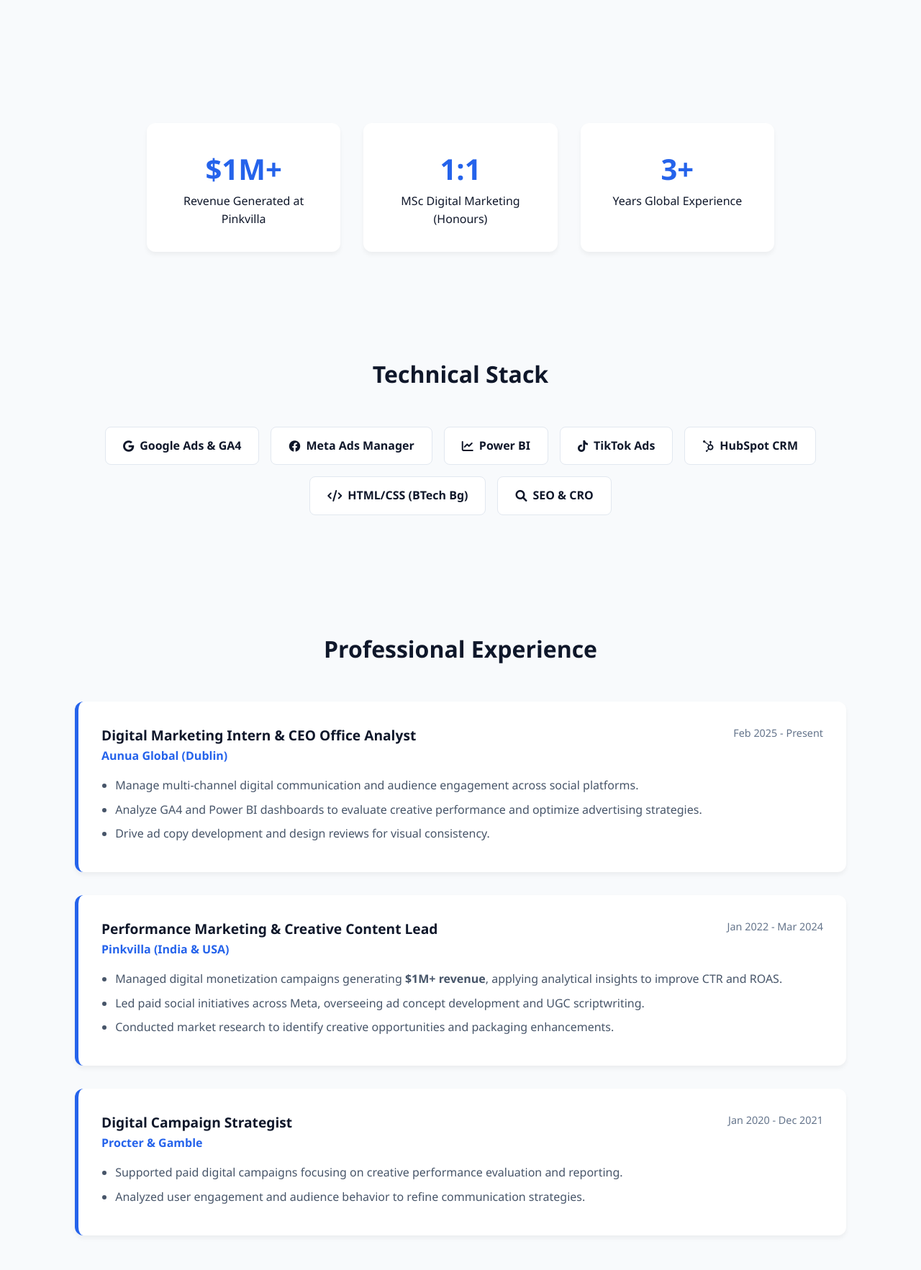
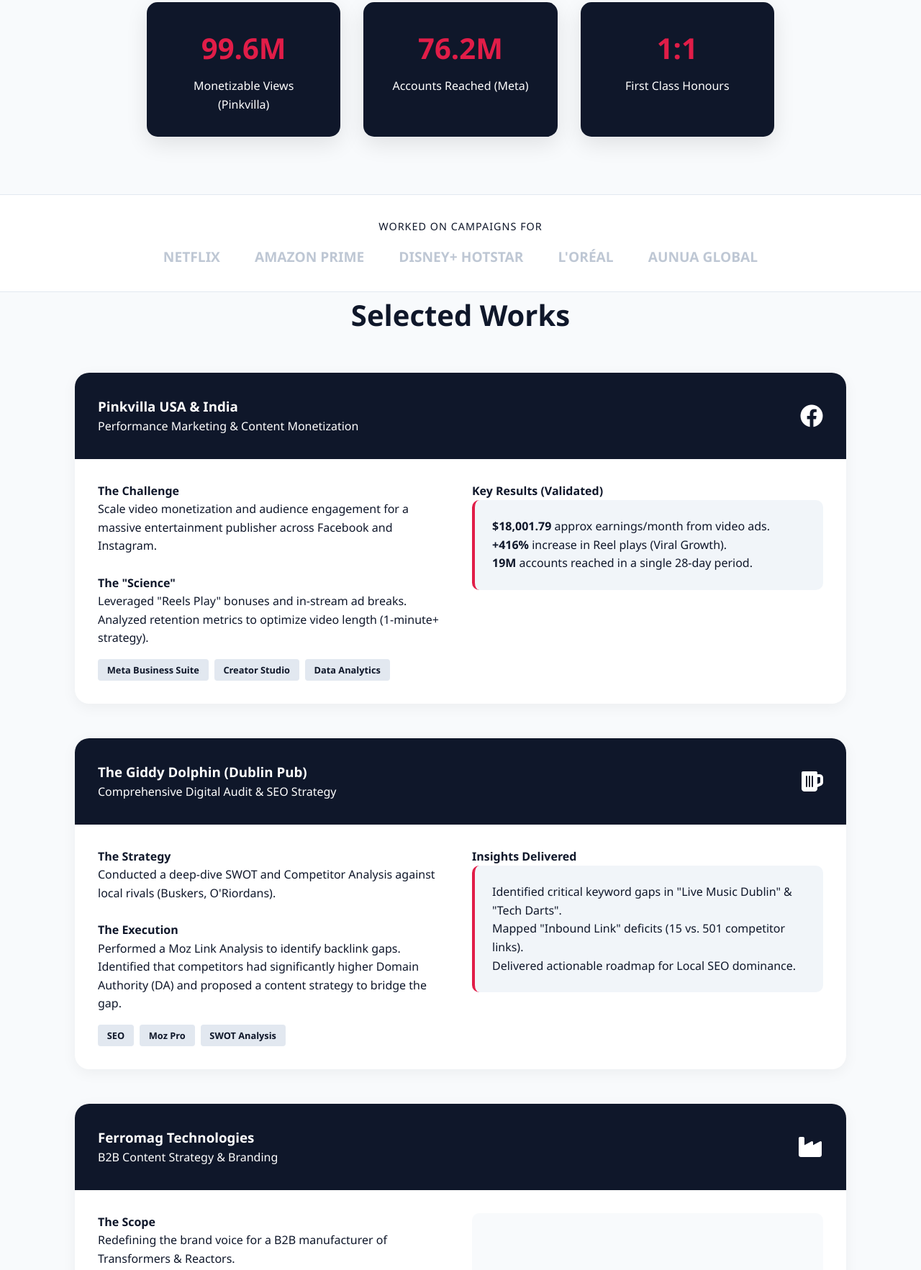
Before and after one commit to TridishaBaruah/TridishaBaruah.github.io, a plain HTML site: page index.html in a window 1280 px wide. Shown: the part 583-2348 px from the top of the page at 72% size. Drawn offline with Linux system fonts and the light colour scheme.

Commit message:
Update index.html

```diff
--- a/index.html
+++ b/index.html
@@ -3,14 +3,16 @@
 <head>
     <meta charset="UTF-8">
     <meta name="viewport" content="width=device-width, initial-scale=1.0">
-    <title>Tridisha Baruah | Data-Driven Marketing Strategist</title>
+    <title>Tridisha Baruah | Digital Marketing Portfolio</title>
     <link href="https://cdnjs.cloudflare.com/ajax/libs/font-awesome/6.0.0/css/all.min.css" rel="stylesheet">
     <style>
         :root {
-            --primary: #2563EB; /* Professional Blue */
+            --primary: #E11D48; /* Pinkvilla-inspired Pink/Red for impact */
+            --primary-dark: #be123c;
             --dark: #0f172a;
             --light: #f8fafc;
-            --text-gray: #64748b;
+            --text-gray: #475569;
+            --glass: rgba(255, 255, 255, 0.95);
         }
 
         * {
@@ -41,25 +43,26 @@
 
         .logo {
             font-weight: 800;
-            font-size: 1.2rem;
-            letter-spacing: -0.5px;
+            font-size: 1.4rem;
+            color: var(--dark);
         }
+
+        .logo span { color: var(--primary); }
 
         .nav-links a {
             text-decoration: none;
-            color: var(--dark);
+            color: var(--text-gray);
             margin-left: 2rem;
-            font-weight: 500;
+            font-weight: 600;
             transition: color 0.3s;
+            font-size: 0.95rem;
         }
 
-        .nav-links a:hover {
-            color: var(--primary);
-        }
+        .nav-links a:hover { color: var(--primary); }
 
         /* --- Hero Section --- */
         .hero {
-            padding: 8rem 5%;
+            padding: 8rem 5% 4rem;
             max-width: 1200px;
             margin: 0 auto;
             text-align: center;
@@ -67,299 +70,366 @@
 
         .hero h1 {
             font-size: 3.5rem;
-            margin-bottom: 1rem;
-            line-height: 1.2;
+            margin-bottom: 1.5rem;
+            line-height: 1.1;
+            color: var(--dark);
         }
 
-        .highlight {
-            color: var(--primary);
-            position: relative;
-        }
-
-        .hero p {
-            font-size: 1.25rem;
+        .hero p.tagline {
+            font-size: 1.5rem;
             color: var(--text-gray);
-            max-width: 700px;
-            margin: 1.5rem auto;
+            font-style: italic;
+            margin-bottom: 2rem;
+            max-width: 800px;
+            margin-left: auto;
+            margin-right: auto;
         }
 
         .btn {
             display: inline-block;
             background: var(--primary);
             color: white;
-            padding: 0.8rem 2rem;
+            padding: 1rem 2.5rem;
             border-radius: 50px;
             text-decoration: none;
-            font-weight: 600;
-            transition: transform 0.2s, box-shadow 0.2s;
+            font-weight: 700;
+            transition: all 0.3s;
+            box-shadow: 0 4px 15px rgba(225, 29, 72, 0.3);
         }
 
         .btn:hover {
+            background: var(--primary-dark);
             transform: translateY(-2px);
-            box-shadow: 0 10px 20px rgba(37, 99, 235, 0.2);
         }
 
-        /* --- Stats/Impact Section --- */
-        .stats-container {
+        /* --- Client Strip --- */
+        .client-strip {
+            background: white;
+            padding: 2rem 5%;
+            margin-top: 4rem;
+            border-top: 1px solid #e2e8f0;
+            border-bottom: 1px solid #e2e8f0;
+        }
+
+        .client-logos {
+            display: flex;
+            justify-content: center;
+            gap: 3rem;
+            flex-wrap: wrap;
+            align-items: center;
+            opacity: 0.6;
+            font-weight: 700;
+            font-size: 1.2rem;
+            color: #94a3b8;
+        }
+
+        /* --- Stats Grid --- */
+        .stats-grid {
             display: grid;
             grid-template-columns: repeat(auto-fit, minmax(200px, 1fr));
             gap: 2rem;
             max-width: 1000px;
-            margin: 4rem auto;
+            margin: -3rem auto 5rem;
+            position: relative;
+            z-index: 10;
             padding: 0 5%;
         }
 
         .stat-card {
-            background: white;
+            background: var(--dark);
+            color: white;
             padding: 2rem;
-            border-radius: 12px;
+            border-radius: 15px;
             text-align: center;
-            box-shadow: 0 4px 6px rgba(0,0,0,0.05);
-            transition: transform 0.3s;
+            box-shadow: 0 10px 30px rgba(0,0,0,0.1);
         }
 
-        .stat-card:hover {
-            transform: translateY(-5px);
-        }
-
-        .stat-number {
+        .stat-num {
             font-size: 2.5rem;
             font-weight: 800;
             color: var(--primary);
             display: block;
+            margin-bottom: 0.5rem;
         }
 
-        /* --- Skills Section --- */
-        .section {
+        /* --- Projects / Case Studies --- */
+        .section-title {
+            text-align: center;
+            font-size: 2.5rem;
+            margin-bottom: 3rem;
+        }
+
+        .project-container {
+            max-width: 1200px;
+            margin: 0 auto;
+            padding: 0 5% 5rem;
+        }
+
+        .project-card {
+            background: white;
+            border-radius: 20px;
+            overflow: hidden;
+            box-shadow: 0 5px 20px rgba(0,0,0,0.05);
+            margin-bottom: 3rem;
+            display: flex;
+            flex-direction: column;
+        }
+
+        .project-header {
+            background: var(--dark);
+            color: white;
+            padding: 2rem;
+            display: flex;
+            justify-content: space-between;
+            align-items: center;
+            flex-wrap: wrap;
+        }
+
+        .project-content {
+            padding: 2rem;
+            display: grid;
+            grid-template-columns: 1fr 1fr;
+            gap: 2rem;
+        }
+
+        .metric-box {
+            background: #f1f5f9;
+            padding: 1.5rem;
+            border-radius: 10px;
+            border-left: 4px solid var(--primary);
+        }
+
+        .tech-stack {
+            margin-top: 1rem;
+            display: flex;
+            gap: 0.5rem;
+            flex-wrap: wrap;
+        }
+
+        .tech-badge {
+            background: #e2e8f0;
+            padding: 0.3rem 0.8rem;
+            border-radius: 4px;
+            font-size: 0.8rem;
+            font-weight: 600;
+        }
+
+        /* --- Awards Section --- */
+        .awards-section {
+            background: var(--dark);
+            color: white;
             padding: 5rem 5%;
+        }
+
+        .awards-grid {
+            display: grid;
+            grid-template-columns: repeat(auto-fit, minmax(300px, 1fr));
+            gap: 2rem;
             max-width: 1200px;
             margin: 0 auto;
         }
 
-        .section-title {
-            font-size: 2rem;
-            margin-bottom: 3rem;
-            text-align: center;
+        .award-card {
+            background: rgba(255,255,255,0.1);
+            padding: 2rem;
+            border-radius: 12px;
+            border: 1px solid rgba(255,255,255,0.1);
         }
 
-        .skills-grid {
-            display: flex;
-            flex-wrap: wrap;
-            justify-content: center;
-            gap: 1rem;
-        }
-
-        .skill-tag {
-            background: white;
-            padding: 0.8rem 1.5rem;
-            border-radius: 8px;
-            border: 1px solid #e2e8f0;
-            font-weight: 600;
-            display: flex;
-            align-items: center;
-            gap: 0.5rem;
-        }
-
-        /* --- Experience & Education --- */
-        .timeline-item {
-            background: white;
-            padding: 2rem;
-            border-radius: 12px;
-            margin-bottom: 2rem;
-            box-shadow: 0 4px 6px rgba(0,0,0,0.05);
-            border-left: 5px solid var(--primary);
-        }
-
-        .job-header {
-            display: flex;
-            justify-content: space-between;
-            flex-wrap: wrap;
-            margin-bottom: 1rem;
-        }
-
-        .role {
+        .award-title {
+            color: var(--primary);
             font-weight: 700;
+            margin-bottom: 0.5rem;
             font-size: 1.2rem;
-        }
-
-        .company {
-            color: var(--primary);
-            font-weight: 600;
-        }
-
-        .date {
-            color: var(--text-gray);
-            font-size: 0.9rem;
-        }
-
-        ul.achievements {
-            padding-left: 1.2rem;
-            color: #475569;
-        }
-
-        ul.achievements li {
-            margin-bottom: 0.5rem;
         }
 
         /* --- Footer --- */
         footer {
-            background: var(--dark);
-            color: white;
             text-align: center;
-            padding: 3rem 5%;
-            margin-top: 4rem;
-        }
-
-        .social-links a {
-            color: white;
-            font-size: 1.5rem;
-            margin: 0 1rem;
-            transition: color 0.3s;
-        }
-
-        .social-links a:hover {
-            color: var(--primary);
+            padding: 4rem 5%;
+            background: white;
         }
 
         @media (max-width: 768px) {
             .hero h1 { font-size: 2.5rem; }
-            .nav-links { display: none; } /* Simplified for mobile */
+            .project-content { grid-template-columns: 1fr; }
+            .nav-links { display: none; }
         }
     </style>
 </head>
 <body>
 
     <nav>
-        <div class="logo">TRIDISHA BARUAH</div>
+        <div class="logo">TRIDISHA <span>BARUAH</span></div>
         <div class="nav-links">
             <a href="#about">About</a>
-            <a href="#experience">Experience</a>
-            <a href="#education">Education</a>
+            <a href="#projects">Case Studies</a>
+            <a href="#awards">Awards</a>
             <a href="#contact">Contact</a>
         </div>
     </nav>
 
-    <section class="hero">
-        <h1>Driving Growth Through <br><span class="highlight">Data & Creativity</span></h1>
-        <p>Performance Marketing Specialist bridging the gap between Computer Science and Digital Strategy. Expert in GA4, Paid Media, and Revenue Optimization.</p>
-        <br>
-        <a href="#contact" class="btn">Get in Touch</a>
+    <section class="hero" id="about">
+        <p class="tagline">"Digital marketing is equal parts storytelling and science."</p>
+        <h1>Scaling Revenue & Reach for <br>Global Brands</h1>
+        <p style="max-width: 600px; margin: 0 auto 2rem; color: #64748b;">
+            MSc Digital Marketing (1:1) | BTech Computer Science<br>
+            Specializing in Paid Media, SEO, and Monetization Strategy.
+        </p>
+        <a href="#contact" class="btn">View My Resume</a>
     </section>
 
-    <div class="stats-container">
+    <div class="stats-grid">
         <div class="stat-card">
-            <span class="stat-number">$1M+</span>
-            <span class="stat-label">Revenue Generated at Pinkvilla</span>
+            <span class="stat-num">99.6M</span>
+            <span>Monetizable Views (Pinkvilla)</span>
         </div>
         <div class="stat-card">
-            <span class="stat-number">1:1</span>
-            <span class="stat-label">MSc Digital Marketing (Honours)</span>
+            <span class="stat-num">76.2M</span>
+            <span>Accounts Reached (Meta)</span>
         </div>
         <div class="stat-card">
-            <span class="stat-number">3+</span>
-            <span class="stat-label">Years Global Experience</span>
+            <span class="stat-num">1:1</span>
+            <span>First Class Honours</span>
         </div>
     </div>
 
-    <section class="section" id="skills">
-        <h2 class="section-title">Technical Stack</h2>
-        <div class="skills-grid">
-            <div class="skill-tag"><i class="fab fa-google"></i> Google Ads & GA4</div>
-            <div class="skill-tag"><i class="fab fa-facebook"></i> Meta Ads Manager</div>
-            <div class="skill-tag"><i class="fas fa-chart-line"></i> Power BI</div>
-            <div class="skill-tag"><i class="fab fa-tiktok"></i> TikTok Ads</div>
-            <div class="skill-tag"><i class="fab fa-hubspot"></i> HubSpot CRM</div>
-            <div class="skill-tag"><i class="fas fa-code"></i> HTML/CSS (BTech Bg)</div>
-            <div class="skill-tag"><i class="fas fa-search"></i> SEO & CRO</div>
+    <div class="client-strip">
+        <div style="text-align: center; margin-bottom: 1rem; font-size: 0.9rem; letter-spacing: 1px;">WORKED ON CAMPAIGNS FOR</div>
+        <div class="client-logos">
+            <span>NETFLIX</span>
+            <span>AMAZON PRIME</span>
+            <span>DISNEY+ HOTSTAR</span>
+            <span>L'ORÉAL</span>
+            <span>AUNUA GLOBAL</span>
+        </div>
+    </div>
+
+    <section class="project-container" id="projects">
+        <h2 class="section-title">Selected Works</h2>
+
+        <div class="project-card">
+            <div class="project-header">
+                <div>
+                    <h3>Pinkvilla USA & India</h3>
+                    <p>Performance Marketing & Content Monetization</p>
+                </div>
+                <i class="fab fa-facebook fa-2x"></i>
+            </div>
+            <div class="project-content">
+                <div>
+                    <h4>The Challenge</h4>
+                    <p>Scale video monetization and audience engagement for a massive entertainment publisher across Facebook and Instagram.</p>
+                    <br>
+                    <h4>The "Science"</h4>
+                    <p>Leveraged "Reels Play" bonuses and in-stream ad breaks. Analyzed retention metrics to optimize video length (1-minute+ strategy).</p>
+                    <div class="tech-stack">
+                        <span class="tech-badge">Meta Business Suite</span>
+                        <span class="tech-badge">Creator Studio</span>
+                        <span class="tech-badge">Data Analytics</span>
+                    </div>
+                </div>
+                <div>
+                    <h4>Key Results (Validated)</h4>
+                    <div class="metric-box">
+                        <p><strong>$18,001.79</strong> approx earnings/month from video ads.</p>
+                        <p><strong>+416%</strong> increase in Reel plays (Viral Growth).</p>
+                        <p><strong>19M</strong> accounts reached in a single 28-day period.</p>
+                    </div>
+                </div>
+            </div>
+        </div>
+
+        <div class="project-card">
+            <div class="project-header">
+                <div>
+                    <h3>The Giddy Dolphin (Dublin Pub)</h3>
+                    <p>Comprehensive Digital Audit & SEO Strategy</p>
+                </div>
+                <i class="fas fa-beer fa-2x"></i>
+            </div>
+            <div class="project-content">
+                <div>
+                    <h4>The Strategy</h4>
+                    <p>Conducted a deep-dive SWOT and Competitor Analysis against local rivals (Buskers, O'Riordans).</p>
+                    <br>
+                    <h4>The Execution</h4>
+                    <p>Performed a Moz Link Analysis to identify backlink gaps. Identified that competitors had significantly higher Domain Authority (DA) and proposed a content strategy to bridge the gap.</p>
+                    <div class="tech-stack">
+                        <span class="tech-badge">SEO</span>
+                        <span class="tech-badge">Moz Pro</span>
+                        <span class="tech-badge">SWOT Analysis</span>
+                    </div>
+                </div>
+                <div>
+                    <h4>Insights Delivered</h4>
+                    <div class="metric-box">
+                        <p>Identified critical keyword gaps in "Live Music Dublin" & "Tech Darts".</p>
+                        <p>Mapped "Inbound Link" deficits (15 vs. 501 competitor links).</p>
+                        <p>Delivered actionable roadmap for Local SEO dominance.</p>
+                    </div>
+                </div>
+            </div>
+        </div>
+
+        <div class="project-card">
+            <div class="project-header">
+                <div>
+                    <h3>Ferromag Technologies</h3>
+                    <p>B2B Content Strategy & Branding</p>
+                </div>
+                <i class="fas fa-industry fa-2x"></i>
+            </div>
+            <div class="project-content">
+                <div>
+                    <h4>The Scope</h4>
+                    <p>Redefining the brand voice for a B2B manufacturer of Transformers & Reactors.</p>
+                    <br>
+                    <h4>The Work</h4>
+                    <p>Designed professional marketing brochures using Canva & Adobe Suite. Translated complex technical specs (15 MVA Rating, 6kV voltage) into compelling sales narratives.</p>
+                    <div class="tech-stack">
+                        <span class="tech-badge">B2B Marketing</span>
+                        <span class="tech-badge">Technical Writing</span>
+                        <span class="tech-badge">Adobe Suite</span>
+                    </div>
+                </div>
+                <div style="display: flex; align-items: center; justify-content: center; background: #f8fafc; border-radius: 10px;">
+                    <p style="color: #64748b; font-style: italic;">"Redefining Transformation"</p>
+                </div>
+            </div>
         </div>
     </section>
 
-    <section class="section" id="experience">
-        <h2 class="section-title">Professional Experience</h2>
-
-        <div class="timeline-item">
-            <div class="job-header">
-                <div>
-                    <div class="role">Digital Marketing Intern & CEO Office Analyst</div>
-                    <div class="company">Aunua Global (Dublin)</div>
-                </div>
-                <div class="date">Feb 2025 - Present</div>
+    <section class="awards-section" id="awards">
+        <h2 class="section-title" style="color: white;">Recognition & Certs</h2>
+        <div class="awards-grid">
+            <div class="award-card">
+                <div class="award-title">Certificate of Excellence</div>
+                <p><strong>Pinkvilla (Mar 2021 & July 2022)</strong></p>
+                <p style="margin-top: 1rem; font-size: 0.9rem;">Awarded twice for being "Customer Obsessed" and driving exceptional operational results.</p>
             </div>
-            <ul class="achievements">
-                <li>Manage multi-channel digital communication and audience engagement across social platforms.</li>
-                <li>Analyze GA4 and Power BI dashboards to evaluate creative performance and optimize advertising strategies.</li>
-                <li>Drive ad copy development and design reviews for visual consistency.</li>
-            </ul>
-        </div>
-
-        <div class="timeline-item">
-            <div class="job-header">
-                <div>
-                    <div class="role">Performance Marketing & Creative Content Lead</div>
-                    <div class="company">Pinkvilla (India & USA)</div>
-                </div>
-                <div class="date">Jan 2022 - Mar 2024</div>
+            <div class="award-card">
+                <div class="award-title">Technical Certifications</div>
+                <ul style="list-style: none; margin-top: 1rem;">
+                    <li><i class="fas fa-check-circle" style="color: #4ade80; margin-right: 10px;"></i>Google Display & Video 360</li>
+                    <li><i class="fas fa-check-circle" style="color: #4ade80; margin-right: 10px;"></i>Apple Ads Certified</li>
+                    <li><i class="fas fa-check-circle" style="color: #4ade80; margin-right: 10px;"></i>HubSpot Content Marketing</li>
+                </ul>
             </div>
-            <ul class="achievements">
-                <li>Managed digital monetization campaigns generating <strong>$1M+ revenue</strong>, applying analytical insights to improve CTR and ROAS.</li>
-                <li>Led paid social initiatives across Meta, overseeing ad concept development and UGC scriptwriting.</li>
-                <li>Conducted market research to identify creative opportunities and packaging enhancements.</li>
-            </ul>
-        </div>
-
-        <div class="timeline-item">
-            <div class="job-header">
-                <div>
-                    <div class="role">Digital Campaign Strategist</div>
-                    <div class="company">Procter & Gamble</div>
-                </div>
-                <div class="date">Jan 2020 - Dec 2021</div>
-            </div>
-            <ul class="achievements">
-                <li>Supported paid digital campaigns focusing on creative performance evaluation and reporting.</li>
-                <li>Analyzed user engagement and audience behavior to refine communication strategies.</li>
-            </ul>
-        </div>
-    </section>
-
-    <section class="section" id="education">
-        <h2 class="section-title">Education</h2>
-
-        <div class="timeline-item">
-            <div class="job-header">
-                <div>
-                    <div class="role">M.Sc. Digital Marketing & Analytics</div>
-                    <div class="company">Dublin Business School</div>
-                </div>
-                <div class="date">2024 - 2025</div>
-            </div>
-            <p><strong>Grade: First Class Honours (1:1)</strong></p>
-            <p>Key Modules: Digital Performance Analytics (GA4), CRO, Paid Media Optimization, Business Intelligence (Power BI).</p>
-        </div>
-
-        <div class="timeline-item">
-            <div class="job-header">
-                <div>
-                    <div class="role">MBA Technical Marketing & BTech Computer Science</div>
-                    <div class="company">NMIMS Mumbai</div>
-                </div>
-                <div class="date">2015 - 2020</div>
-            </div>
-            <p>Integrated technical background providing a strong foundation in data logic and systems.</p>
         </div>
     </section>
 
     <footer id="contact">
-        <h2>Let's Scale Your Digital Presence</h2>
-        <p style="margin: 1rem 0; opacity: 0.8;">Open to opportunities in Dublin (Stamp 1G)</p>
-        <div class="social-links">
-            <a href="mailto:tridishabaruahofficial@gmail.com"><i class="fas fa-envelope"></i></a>
-            <a href="https://linkedin.com/in/tridisha-baruah-851418118/" target="_blank"><i class="fab fa-linkedin"></i></a>
+        <h3>Ready to Scale?</h3>
+        <p style="margin: 1rem 0;">tridishabaruahofficial@gmail.com | +353 899609417</p>
+        <div style="margin-top: 2rem;">
+            <a href="https://linkedin.com/in/tridisha-baruah-851418118/" style="color: var(--primary); font-size: 2rem; margin: 0 10px;"><i class="fab fa-linkedin"></i></a>
+            <a href="mailto:tridishabaruahofficial@gmail.com" style="color: var(--primary); font-size: 2rem; margin: 0 10px;"><i class="fas fa-envelope"></i></a>
         </div>
-        <p style="margin-top: 2rem; font-size: 0.8rem;">&copy; 2026 Tridisha Baruah</p>
     </footer>
 
     <script>
+        // Smooth scrolling
         document.querySelectorAll('a[href^="#"]').forEach(anchor => {
             anchor.addEventListener('click', function (e) {
                 e.preventDefault();
```
